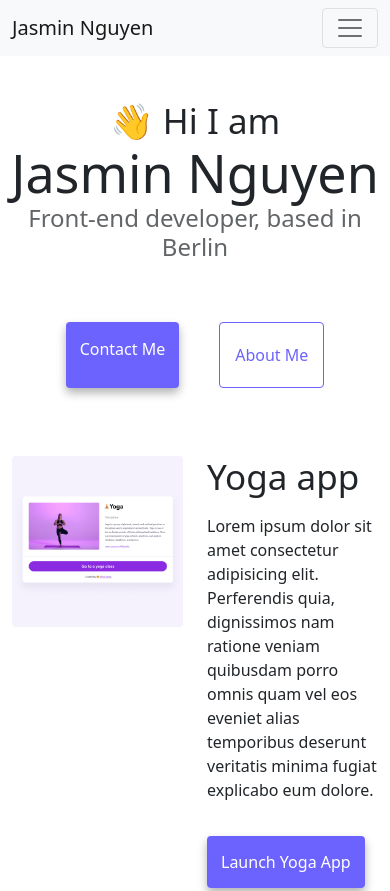
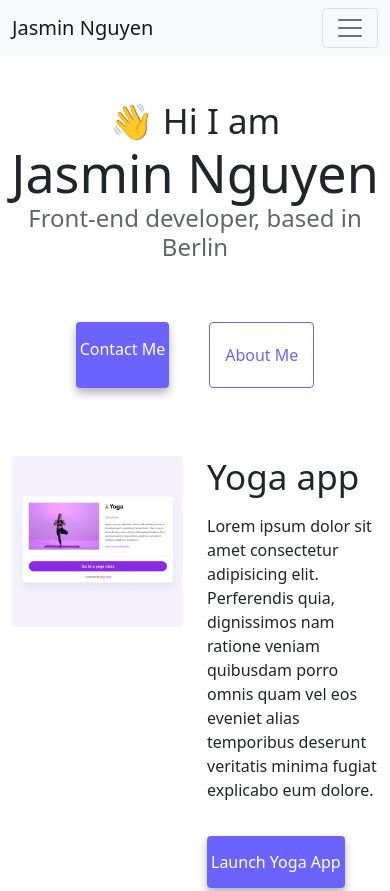
Before and after one commit to JasminNguyen/my-responsive-website, a plain HTML site: page index.html in a window 390 px wide. Shown: the top 891 px of the page. Drawn offline with nearby package versions, Linux system fonts and the light colour scheme.

Commit message:
Changed the padding of the buttons

```diff
--- a/src/style.css
+++ b/src/style.css
@@ -99,6 +99,6 @@ p {
     font-size: 16px;
   }
   .primary-link {
-    padding: 15px 14px;
+    padding: 15px 4px;
   }
 }
```
